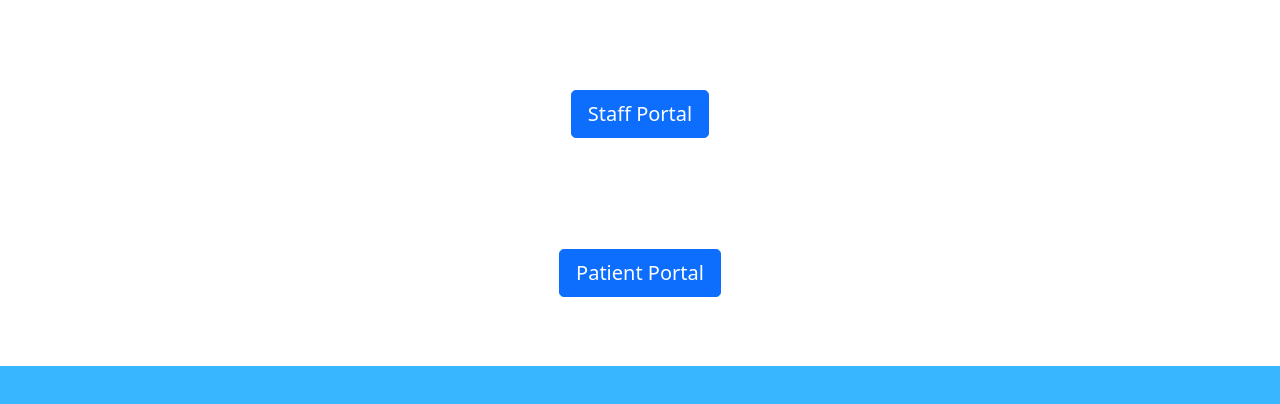
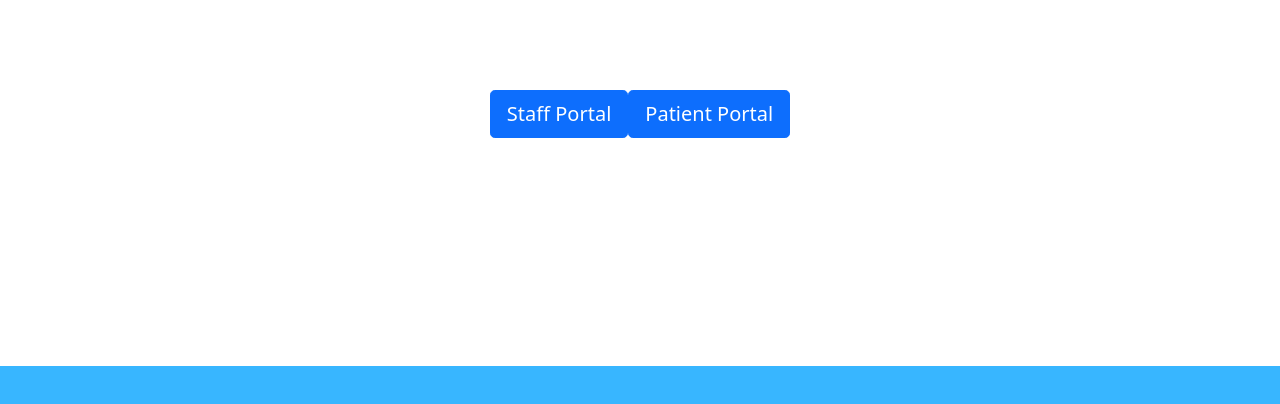
Before and after one commit to spiral6/FinalCheckpointGroup17, a website: page html/index.html in a window 1280 px wide. Shown: the part 378-782 px from the top of the page. Drawn offline with Linux system fonts and the light colour scheme.

Commit message:
Commented out div

```diff
--- a/html/index.html
+++ b/html/index.html
@@ -22,10 +22,10 @@
 	  <div class="centered-button">
         <button onclick="location.href='./staff'" class="btn btn-lg btn-primary btn-block" type="submit">Staff Portal</button>
 
-    </div>
-	  <div class="centered-button">
+    	<!--</div>
+	  <div class="centered-button"> -->
         <button onclick="location.href='./patient'" class="btn btn-lg btn-primary btn-block" type="submit">Patient Portal</button>
-    </div>
+    	</div>
     </div> <!-- /container -->
   </main>
   <div class="fixed-bottom"></div>
```
